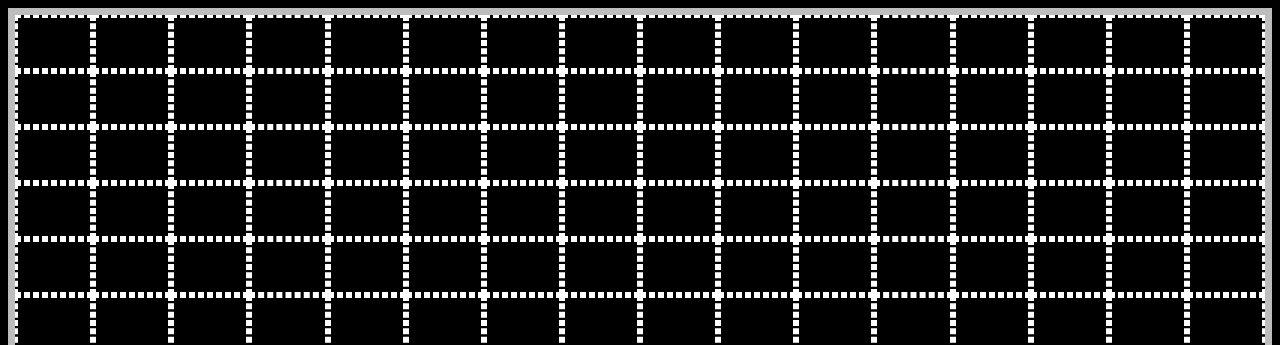
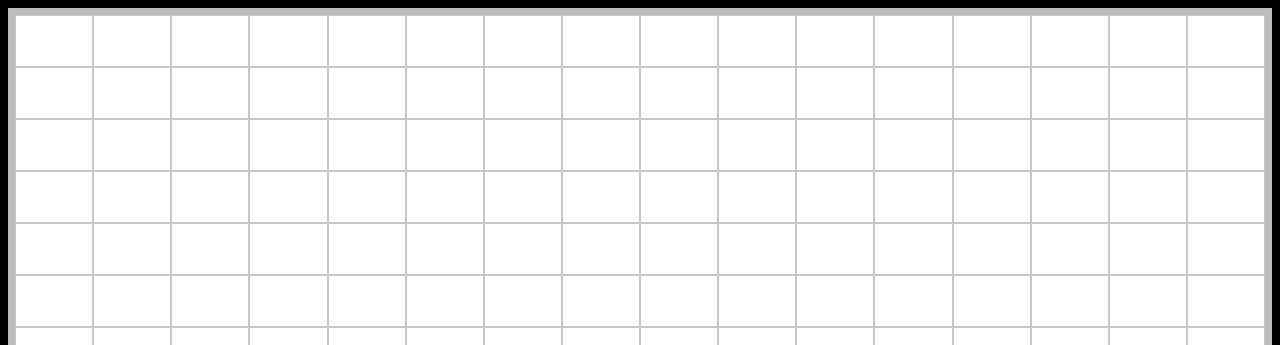
Before and after one commit to kowhlwa/etch-a-sketch, a plain HTML site: page index.html in a window 1280 px wide. Shown: the top 345 px of the page. Drawn offline with Linux system fonts and the light colour scheme.

Commit message:
Changed color of grid and did best to keep 16x16 property

```diff
--- a/styling.css
+++ b/styling.css
@@ -6,11 +6,13 @@ body {
     border: 2mm solid #bdbdbd;
     display: flex;
     flex-wrap: wrap;
+    overflow: scroll;
 }
 
 .zone {
     flex: 1 1 6.25%;
-    border: 1mm dashed white;
+    border: 0.5mm solid #c7c7c7;
     padding: 25px 25px;
     box-sizing: border-box;
+    background-color: white;
 }
```
